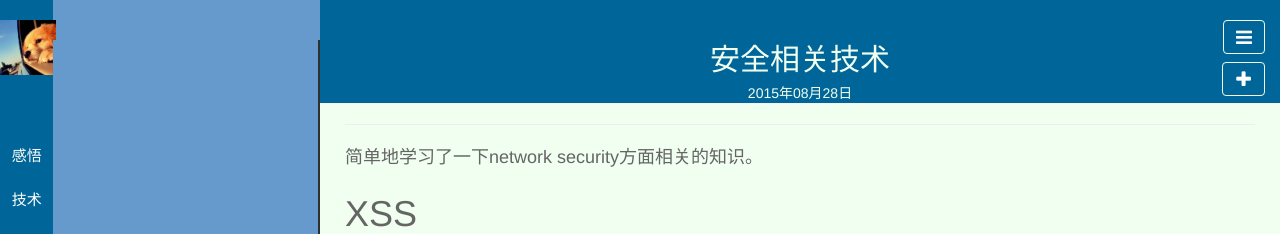
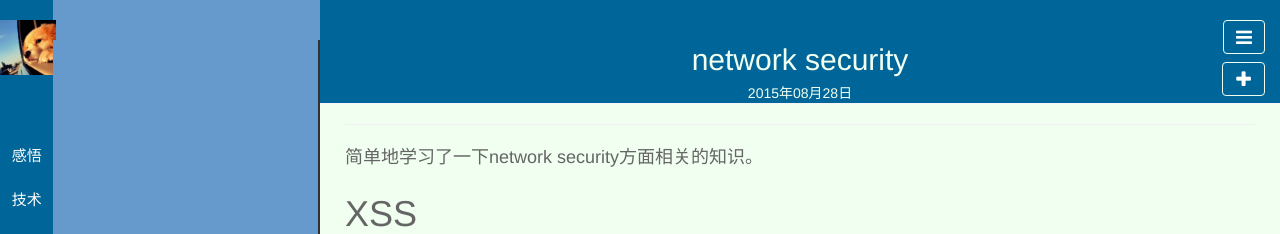
Before and after one commit to llx1105/llx1105.github.io, a Jekyll site: the page built from _posts/技术/2015-08-28-安全.md, in a window 1280 px wide. Shown: the top 234 px of the page. Built offline with Jekyll 4.4.1, drawn with Linux system fonts in a browser that asks for light colours; nearby versions of some CDN libraries; library files that are not in the unit come from our copies; Markdown is read by kramdown in place of the engine named in the settings.

Commit message:
fix title

```diff
--- a/_posts/技术/2015-08-28-安全.md
+++ b/_posts/技术/2015-08-28-安全.md
@@ -1,6 +1,6 @@
 ---
 layout: post
-title: 安全相关技术
+title: network security
 category: 技术
 tags: tech
 keywords: security
```
